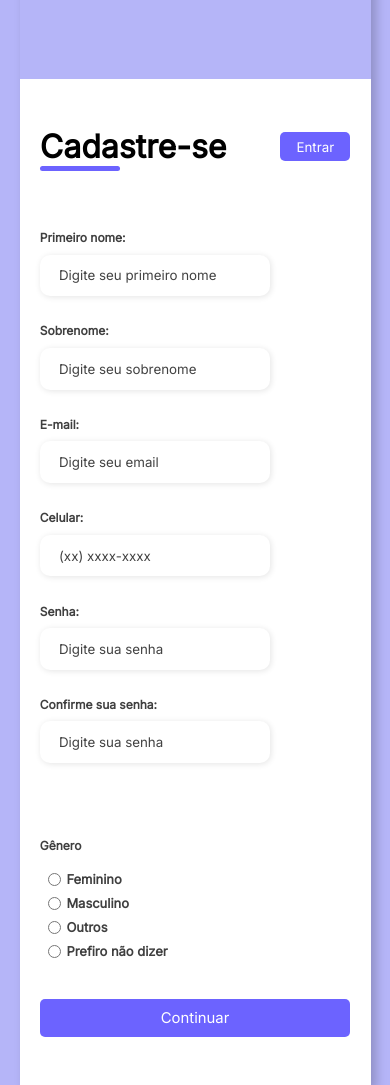
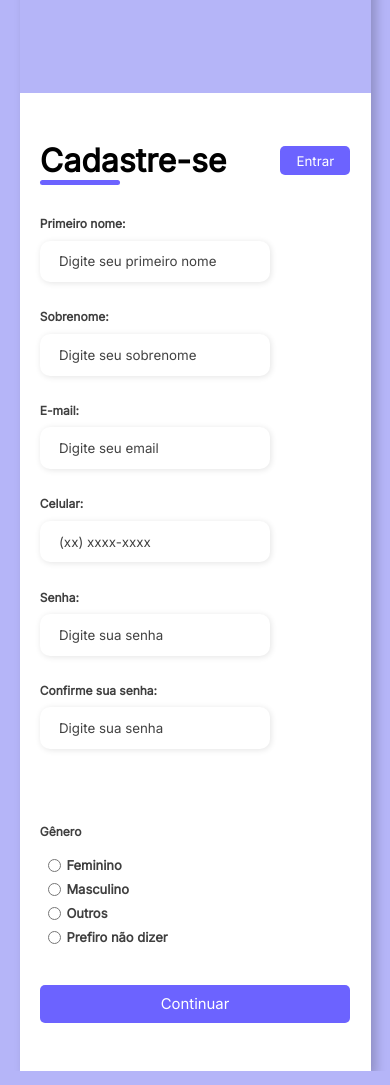
Before and after one commit to kauamunizz/5.Tela_formulario, a plain HTML site: page index.html in a window 390 px wide. Drawn offline with Linux system fonts and the light colour scheme.

Commit message:
Revert "v0.4"
This reverts commit 43813b46094e1d8b62bb80541f848b0c28f3a487.

```diff
--- a/css/style.css
+++ b/css/style.css
@@ -195,6 +195,10 @@ body {
     .form {
         margin-top: 20rem;
     }
+    .form-header {
+        margin-bottom: 0;
+        padding-bottom: 20px;
+    }
     .input-group {
         flex-direction: column;
         flex-wrap: nowrap;
```
